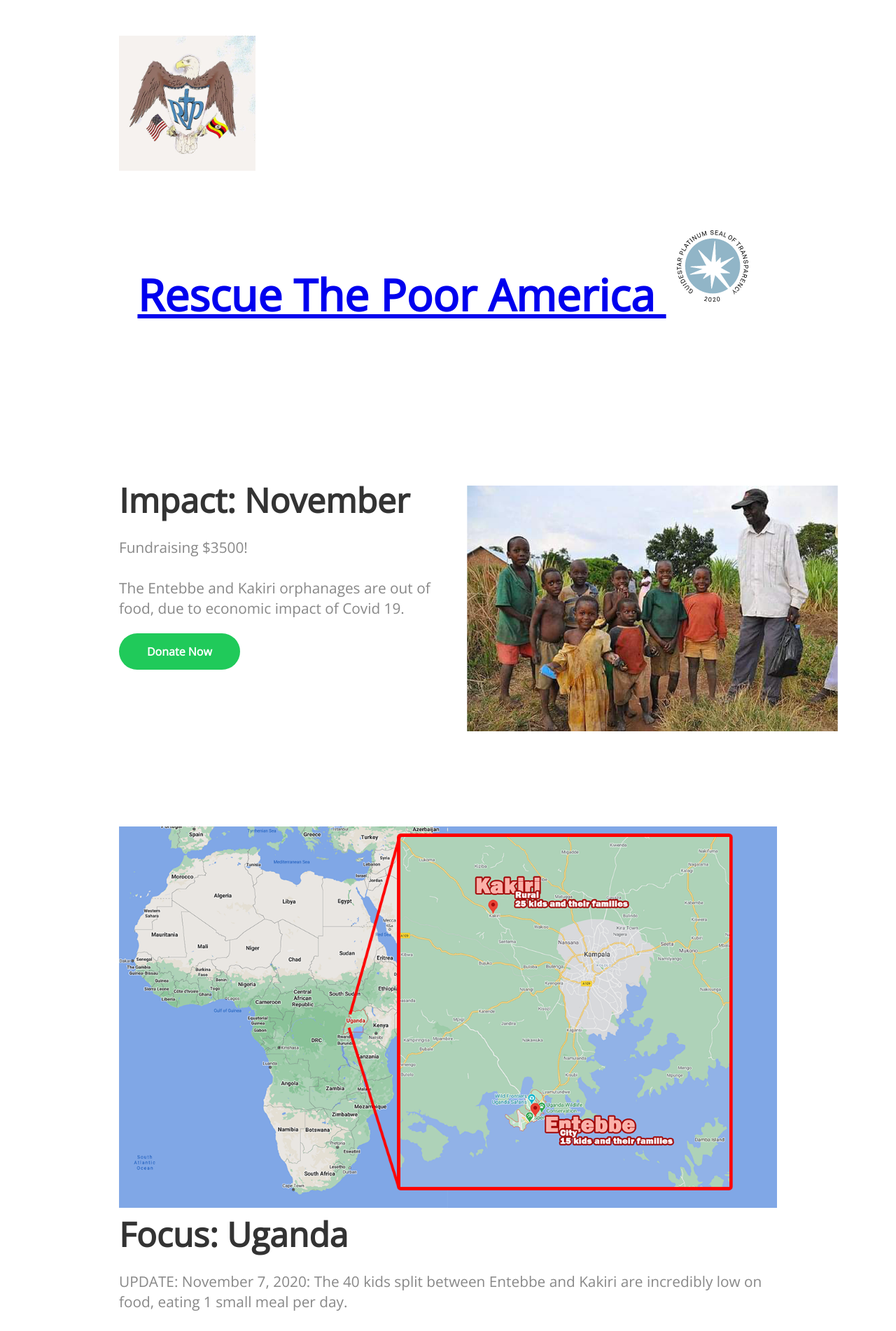
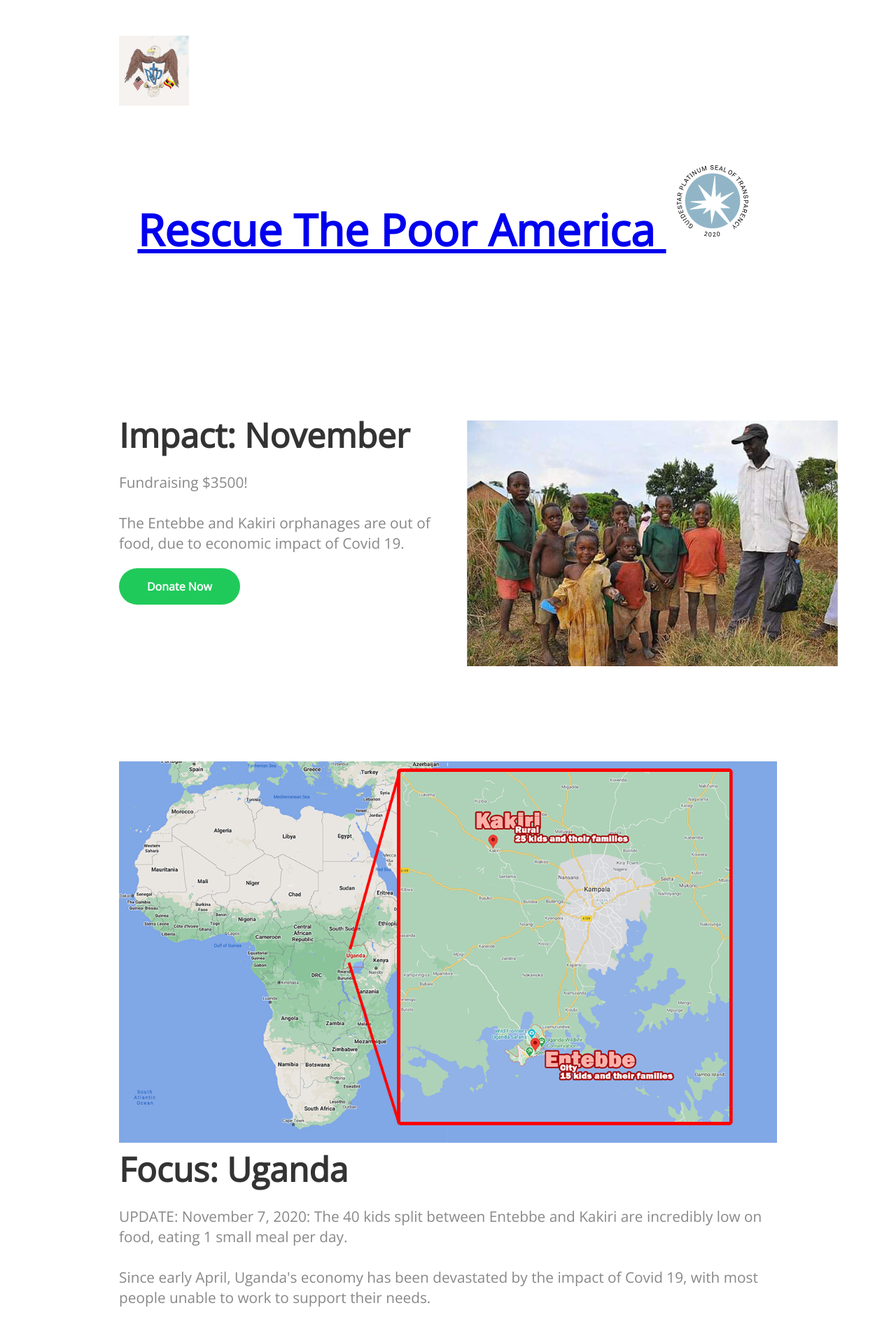
Before and after one commit to prouticus/rtpa, a Jekyll site: the page built from index.html, in a window 1280 px wide. Shown: the top 1902 px of the page at 70% size. Built offline with Jekyll 4.4.1, drawn with Linux system fonts in a browser that asks for light colours; nearby versions of some CDN libraries; a script that is not in the unit is left out.

Commit message:
logo size adjustments

```diff
--- a/_includes/logo.html
+++ b/_includes/logo.html
@@ -1,4 +1,4 @@
-<p><img src="{{ site.baseurl }}/images/RTP_logo.png" alt="logo" /></p>
+<p><img src="{{ site.baseurl }}/images/RTP_logo.png" alt="logo" class="center" width=100 height=100 /></p>
 
 <!--
 <svg fill="#ffffff" xmlns="http://www.w3.org/2000/svg" viewBox="0 0 221.634 81.425"
--- a/_layouts/default.html
+++ b/_layouts/default.html
@@ -6,7 +6,7 @@
 		<meta property="og:title" content="Rescue The Poor America" />
 		<meta property="og:type" content="website" />
 		<meta property="og:url" content="https://www.rescuethepooramerica.com/" />
-		<meta property="og:image" content="https://ia.media-imdb.com/images/rock.jpg" />
+		<meta property="og:image" content="https://www.rescuethepooramerica.com/images/RTP_logo.png" />
 
 		{% seo %}
 
```
